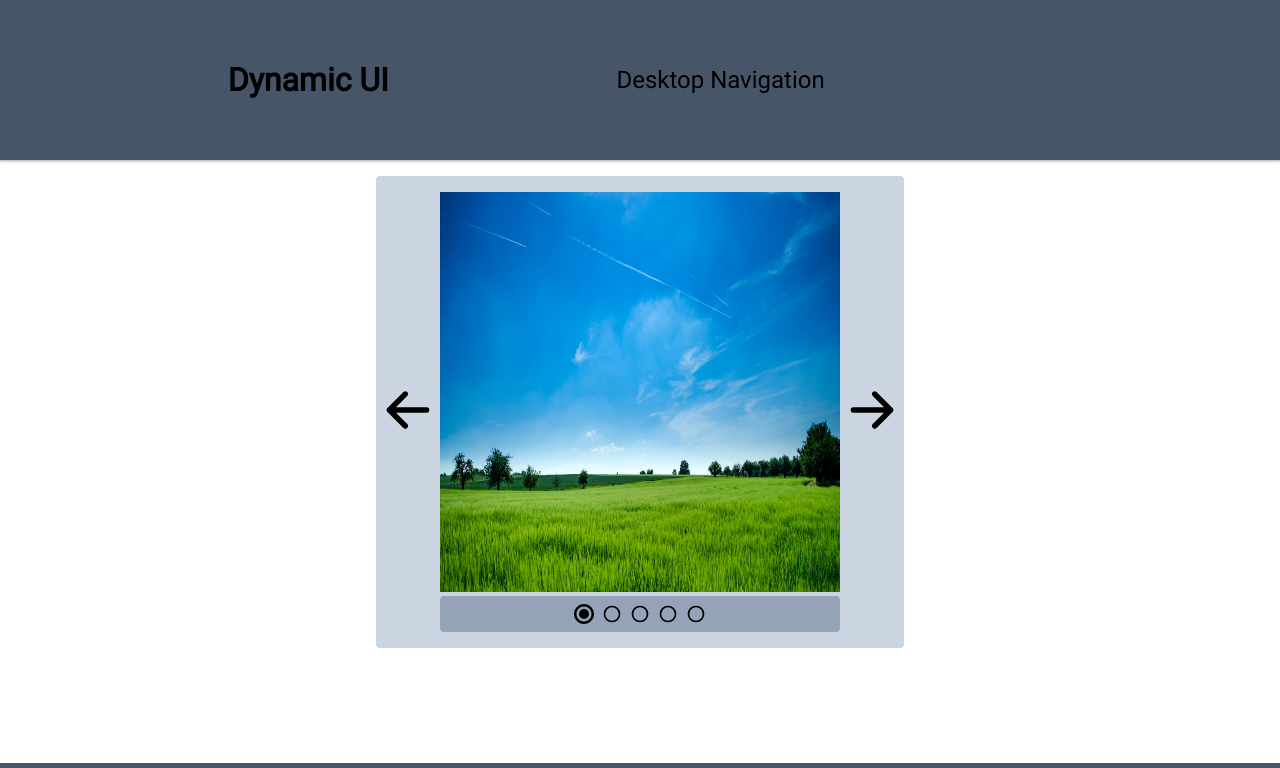
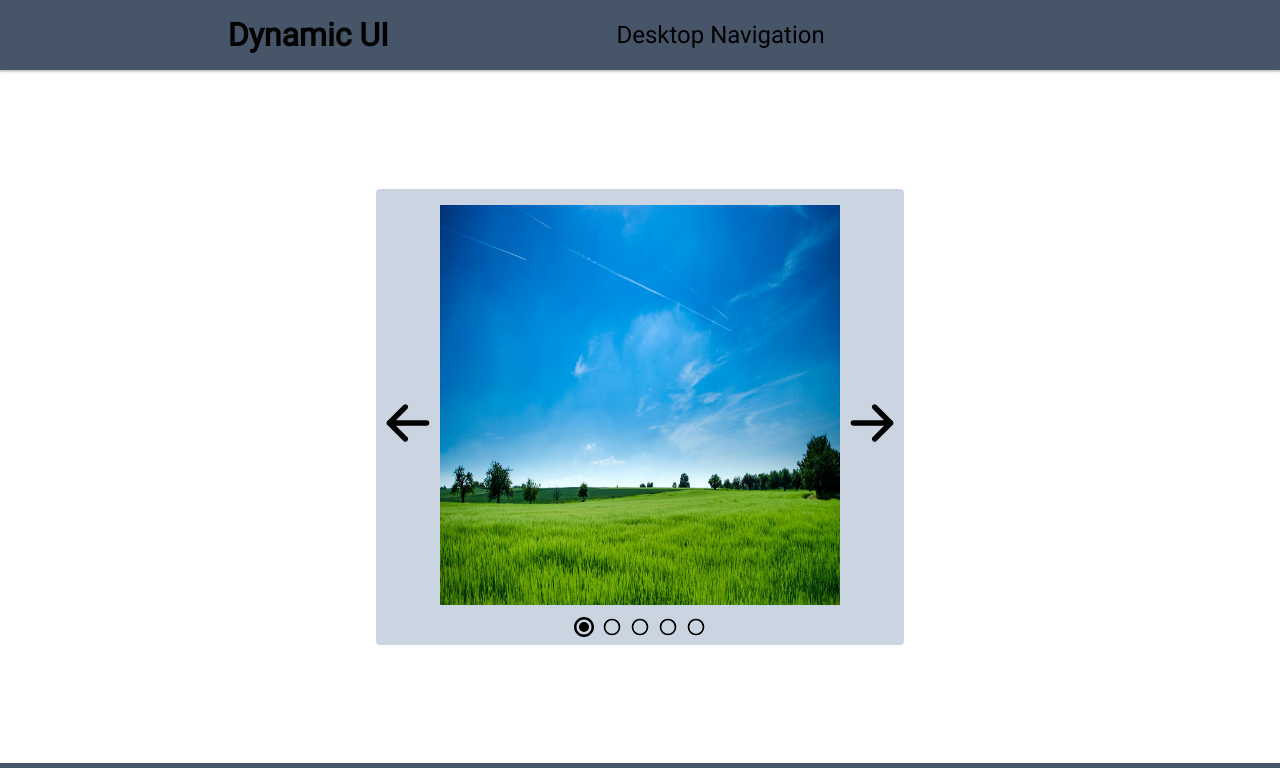
Before and after one commit to michael-f-portfolio/Dynamic-UI-Elements, a website built with webpack: page src/index.html in a window 1280 px wide. Shown: the top 768 px of the page. Built offline with nearby package versions, Linux system fonts and the light colour scheme.

Commit message:
fixing header and footer so no overlap on smaller windows

```diff
--- a/src/styles/footer.css
+++ b/src/styles/footer.css
@@ -1,14 +1,14 @@
 footer {
     font-family: "Roboto-300";
-    position: absolute;
-    bottom: 0;
+    /* position: absolute; */
+    /* bottom: 0; */
     width: 100%;
     display: flex;
     justify-content: center;
     align-items: center;
     background-color: var(--slate-600);
     height: max-content;
-    margin-top: 30px;
+    margin-top: 16px;
     padding: 8px 0px;
     /* Absolute Positioning makes box-shadow not show */
     /* box-shadow: rgba(60, 64, 67, 0.3) 0px 1px 2px 0px,
--- a/src/styles/header.css
+++ b/src/styles/header.css
@@ -2,7 +2,11 @@ header {
     display: flex;
     justify-content: space-evenly;
     align-items: center;
-    height: 20vh;
+    /* height: 20vh; */
+    /* max-height: max-content; */
+    padding-top: 16px;
+    padding-bottom: 16px;
+    margin-bottom: 16px;
     background-color: var(--slate-600);
     width: 100%;
     position: sticky;
--- a/src/styles/imageSlider.css
+++ b/src/styles/imageSlider.css
@@ -4,10 +4,8 @@
     align-items: center;
     margin-top: 16px;
     padding-top: 16px;
-    margin-bottom: 30px;
-    padding-bottom: 16px;
+    margin-bottom: 16px;
     width: min-content;
-    /* border: 1px solid black; */
     background-color: var(--slate-300);
     border-radius: 4px;
 }
@@ -17,10 +15,9 @@
     justify-content: center;
     align-items: center;
     gap: 8px;
-    /* border: 1px solid black; */
     border-radius: 4px;
     padding: 8px;
-    background-color: var(--slate-400);
+    /* background-color: var(--slate-400); */
 }
 
 div.imageNavigator > div {
--- a/src/styles/index.css
+++ b/src/styles/index.css
@@ -2,9 +2,10 @@ body {
     margin: 0;
     padding: 0;
     font-family: "Roboto-400";
+    min-height: 100vh;
     display: flex;
     flex-direction: column;
-    justify-content: space-evenly;
+    justify-content: space-between;
     align-items: center;
 
 }
```
